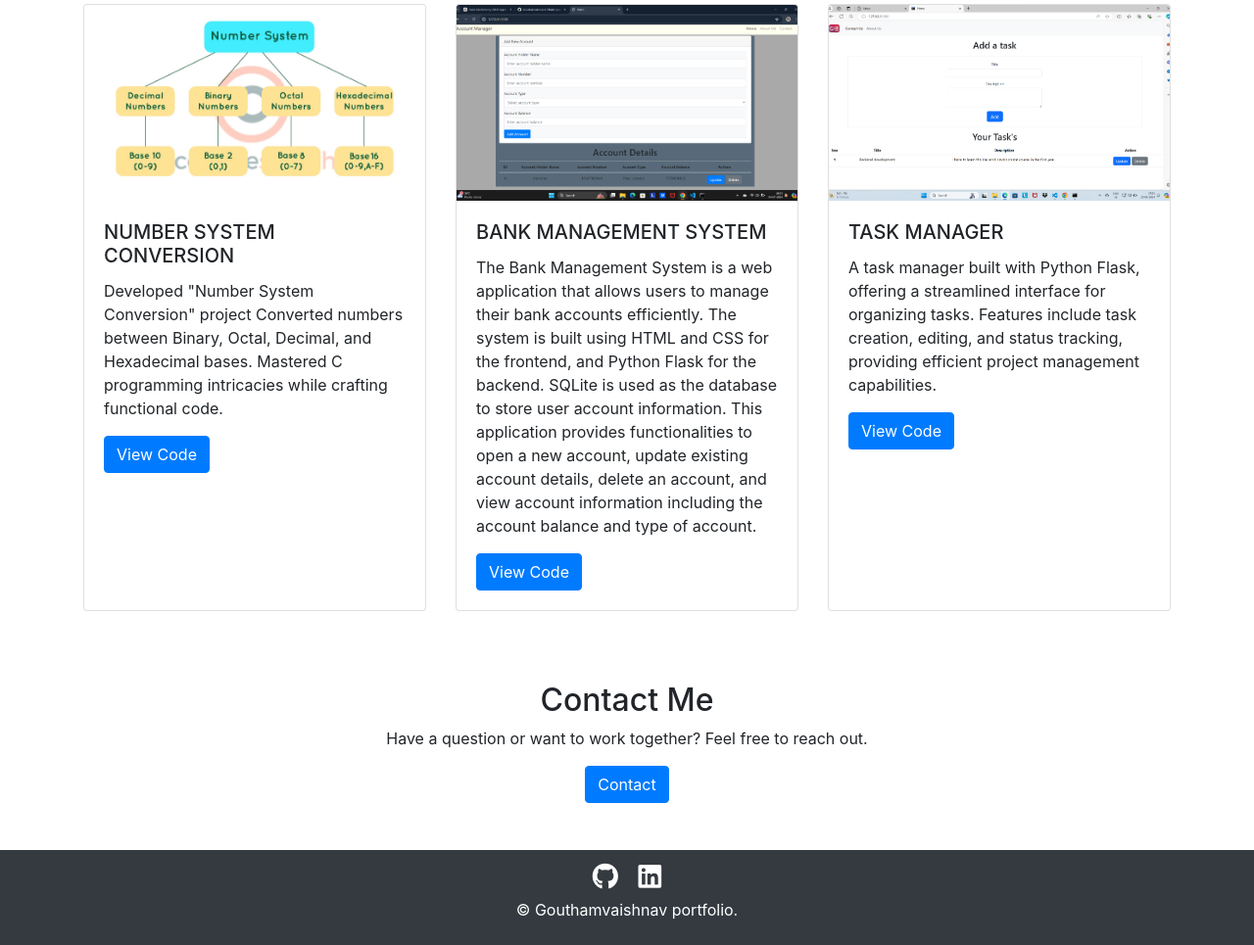
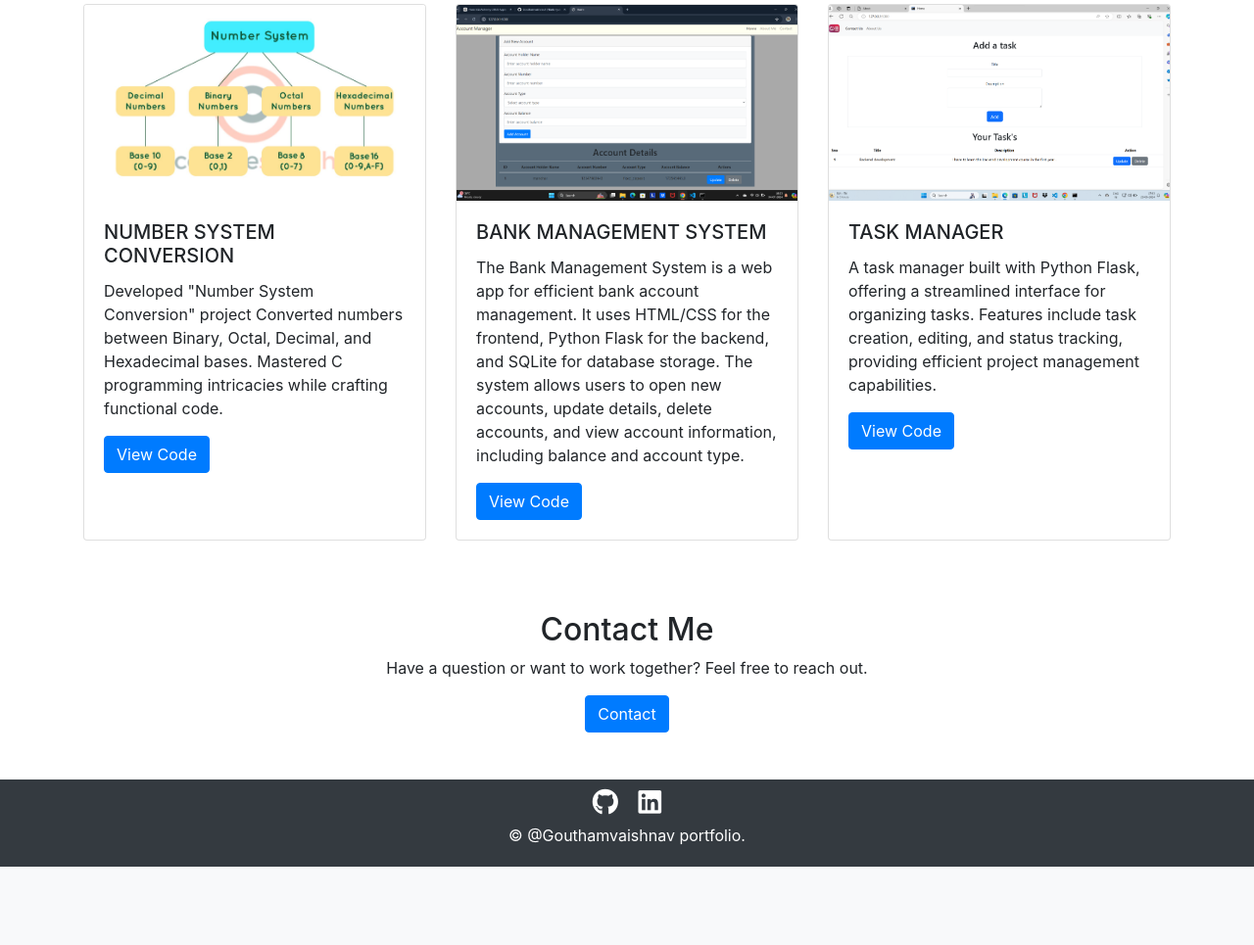
Before and after one commit to Gouthamvaishnav11/Project-3_Portfolio-Website, a Flask app: page / in a window 1280 px wide. Shown: the part 562-1527 px from the top of the page at 98% size. After the commit the page ends 1447 px from the top, so only its background shows below. Run offline with Flask 3, Linux system fonts and the light colour scheme; some libraries are stand-ins or nearby versions.

Commit message:
changes in databases side

```diff
--- a/static/css/style.css
+++ b/static/css/style.css
@@ -5,7 +5,7 @@
     font-family: Arial, sans-serif;
     margin: 0;
     padding: 0;
-    background-color: #4b7aa9;
+    background-color:#007bff;
   }
 
   .navbar {
--- a/templates/index.html
+++ b/templates/index.html
@@ -50,7 +50,7 @@
           <img src="/static/banking .png" class="card-img-top" alt="Project 2">
           <div class="card-body">
             <h5 class="card-title">BANK MANAGEMENT SYSTEM</h5>
-            <p class="card-text">The Bank Management System is a web application that allows users to manage their bank accounts efficiently. The system is built using HTML and CSS for the frontend, and Python Flask for the backend. SQLite is used as the database to store user account information. This application provides functionalities to open a new account, update existing account details, delete an account, and view account information including the account balance and type of account.</p>
+            <p class="card-text">The Bank Management System is a web app for efficient bank account management. It uses HTML/CSS for the frontend, Python Flask for the backend, and SQLite for database storage. The system allows users to open new accounts, update details, delete accounts, and view account information, including balance and account type.</p>
             <a href="https://replit.com/@gouthamvaishnav/contact-book" class="btn btn-primary">View Code</a>
           </div>
         </div>
--- a/templates/parent.html
+++ b/templates/parent.html
@@ -27,7 +27,7 @@
      <!-- Navbar -->
       <header>
      <nav class="navbar navbar-expand-lg navbar-light bg-light">
-         <a class="navbar-brand" href="#">My Portfolio</a>
+         <a class="navbar-brand" href="/">My Portfolio</a>
          <button class="navbar-toggler" type="button" data-toggle="collapse" data-target="#navbarNav" aria-controls="navbarNav" aria-expanded="false" aria-label="Toggle navigation">
            <span class="navbar-toggler-icon"></span>
          </button>
@@ -59,12 +59,12 @@
         <!-- this will contain the footer of the html page -->
          <!-- Footer -->
   <!-- Footer -->
-  <footer class="text-center mt-3 bg-dark text-center text-white py-2">
+  <footer class="text-center mt-1 bg-dark text-center text-white py-1">
     <div class="social-icons">
       <a href="https://github.com/Gouthamvaishnav11" target="_blank" class="text-white fs-4 mx-2"><i class="fab fa-github"></i></a>
       <a href="https://www.linkedin.com/in/goutham-vaishnav/" target="_blank" class="text-white fs-4 mx-2"><i class="fab fa-linkedin"></i></a>
     </div>
-    <p>&copy; Gouthamvaishnav portfolio.</p>
+    <p>&copy; @Gouthamvaishnav portfolio.</p>
   </footer>
 
 
--- a/templates/project.html
+++ b/templates/project.html
@@ -34,7 +34,7 @@
           <img src="/static/banking .png" class="card-img-top" alt="Project 2">
           <div class="card-body">
             <h5 class="card-title">BANK MANAGEMENT SYSTEM</h5>
-            <p class="card-text">The Bank Management System is a web application that allows users to manage their bank accounts efficiently. The system is built using HTML and CSS for the frontend, and Python Flask for the backend. SQLite is used as the database to store user account information. This application provides functionalities to open a new account, update existing account details, delete an account, and view account information including the account balance and type of account.</p>
+            <p class="card-text">The Bank Management System is a web app for efficient bank account management. It uses HTML/CSS for the frontend, Python Flask for the backend, and SQLite for database storage. The system allows users to open new accounts, update details, delete accounts, and view account information, including balance and account type.</p>
             <a href="https://replit.com/@gouthamvaishnav/contact-book" class="btn btn-primary">View Code</a>
           </div>
         </div>
```
Also changed, not shown: instance/visitors.db, static/contact book.jpg (added), 1 other file.
